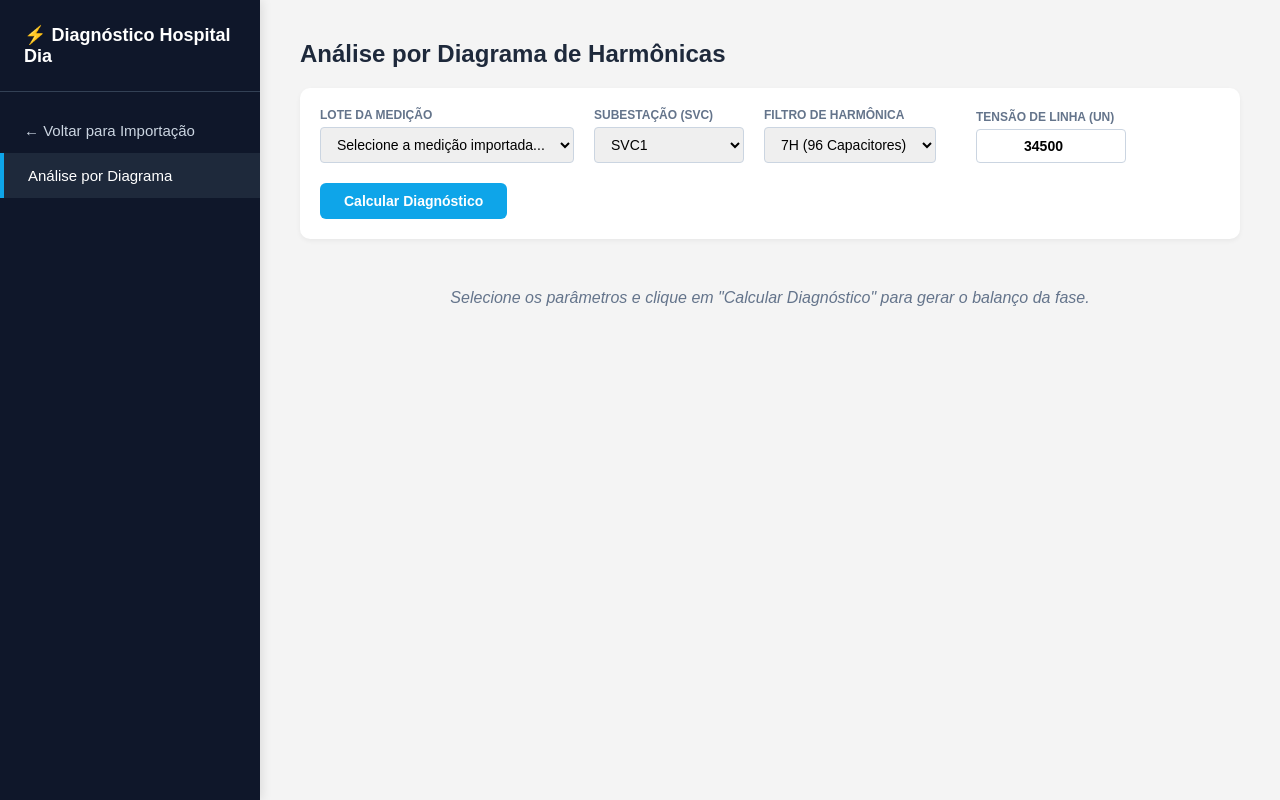
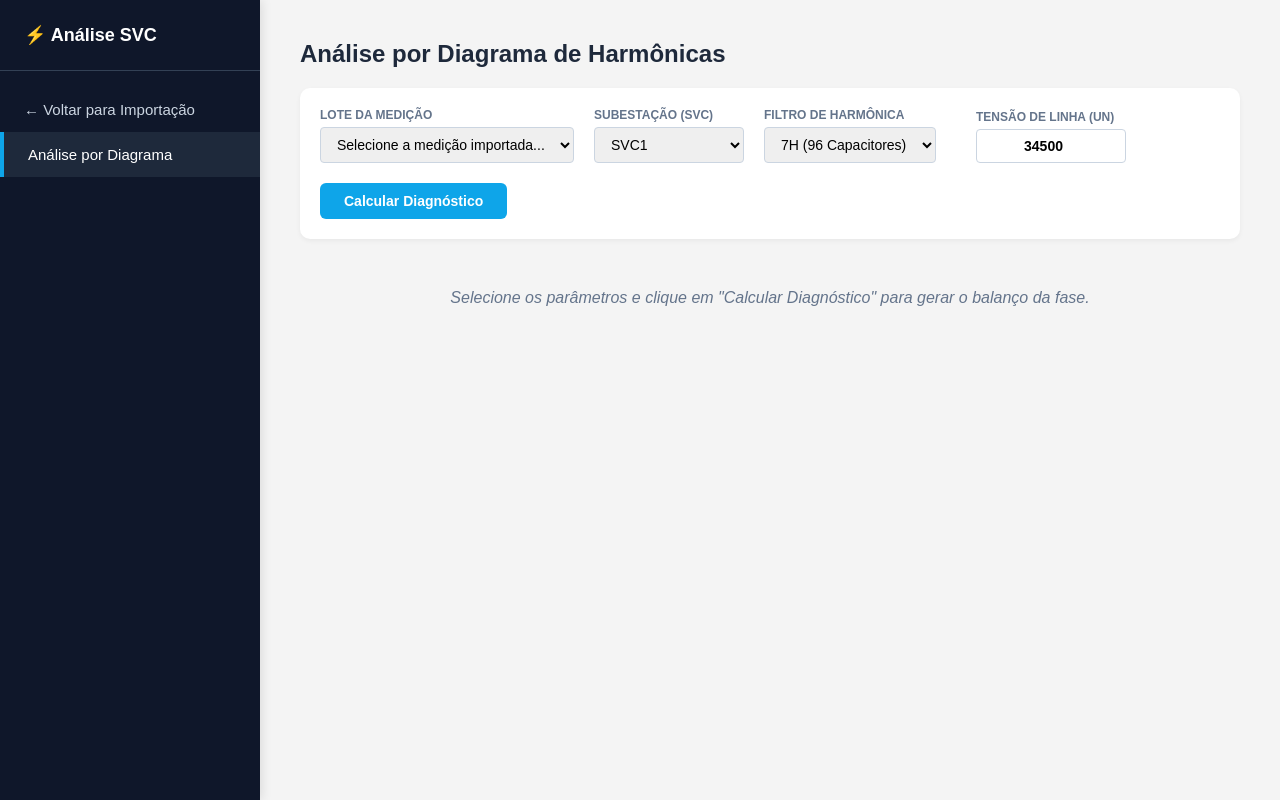
Before and after one commit to jscservicos-ti/analise-svc, a Flask app: page /diagrama in a window 1280 px wide. Run offline with Flask 3, Linux system fonts and the light colour scheme; data comes from the database, SQL or seed files in the repository; both versions use the stored data as it was after the commit.

Commit message:
Ajuste do titulo no menu lateral

```diff
--- a/app.py
+++ b/app.py
@@ -13,7 +13,7 @@ banco_dados.init_db()
 # Se for rodar no Notebook, digite o IP ou Domínio do seu Ubuntu Server abaixo.
 # Se for rodar no Ubuntu Server, deixe vazio ("").
 # ==============================================================================
-SERVIDOR_NUVEM_URL = ""
+SERVIDOR_NUVEM_URL = "https://svc.jscsaude.com.br"
 
 @app.route('/')
 def index():
--- a/templates/diagrama.html
+++ b/templates/diagrama.html
@@ -94,7 +94,7 @@
 <body>
 
     <div class="sidebar">
-        <div class="sidebar-brand">⚡ Diagnóstico Hospital Dia</div>
+        <div class="sidebar-brand">⚡ Análise SVC</div>
         <ul class="sidebar-menu">
             <li class="menu-item" onclick="location.href='/'">← Voltar para Importação</li>
             <li class="menu-item active">Análise por Diagrama</li>
--- a/templates/historico.html
+++ b/templates/historico.html
@@ -54,7 +54,7 @@
 <body>
 
     <div class="sidebar">
-        <div class="sidebar-brand">⚡ Diagnóstico Hospital Dia</div>
+        <div class="sidebar-brand">⚡ Análise SVC</div>
         <ul class="sidebar-menu">
             <li class="menu-item" onclick="location.href='/'">Importar Planilha</li>
             <li class="menu-item active" onclick="location.href='/historico'">Histórico de Medições</li>
```
Also changed, not shown: sistema_subestacao.db (added).
